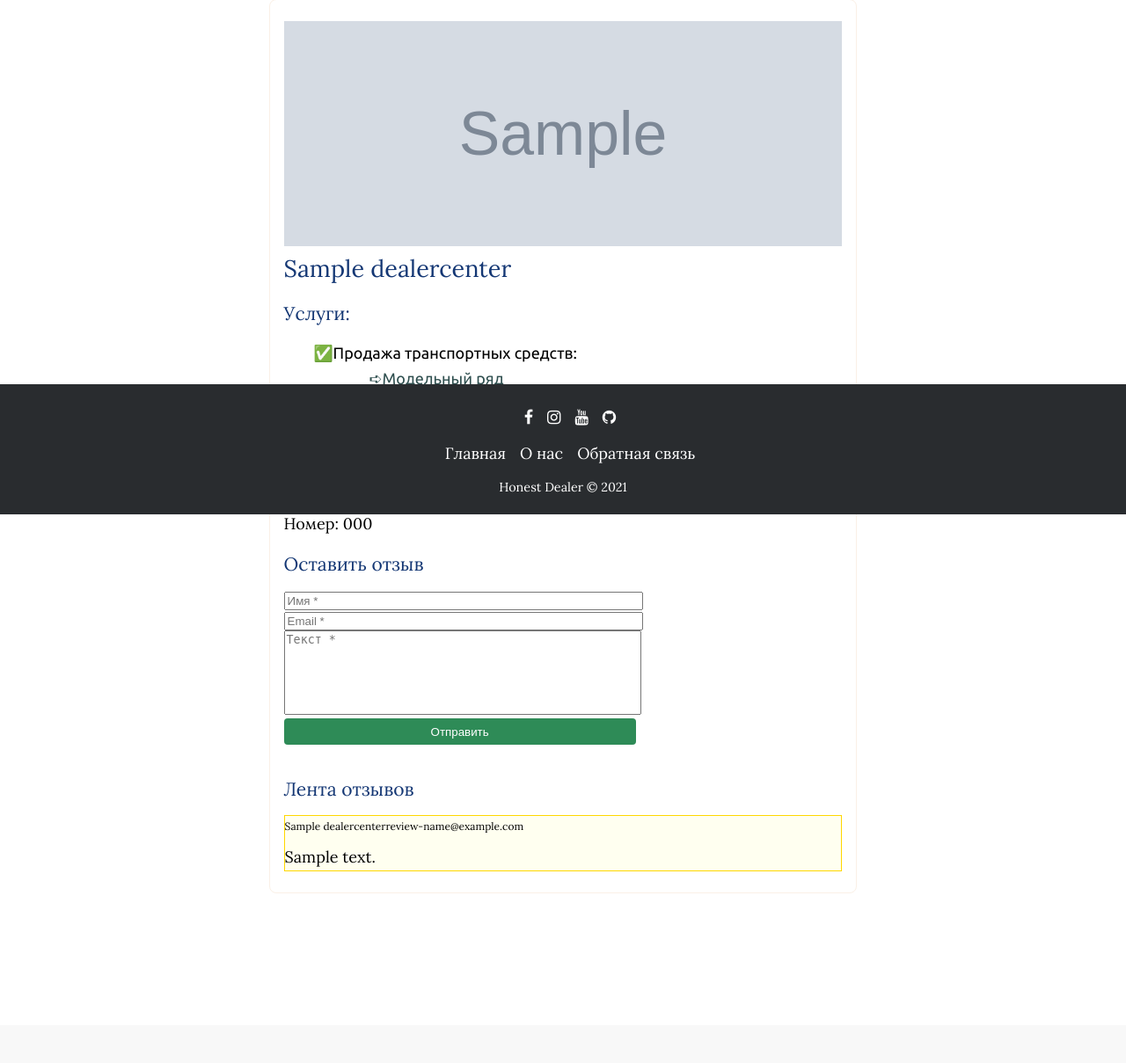
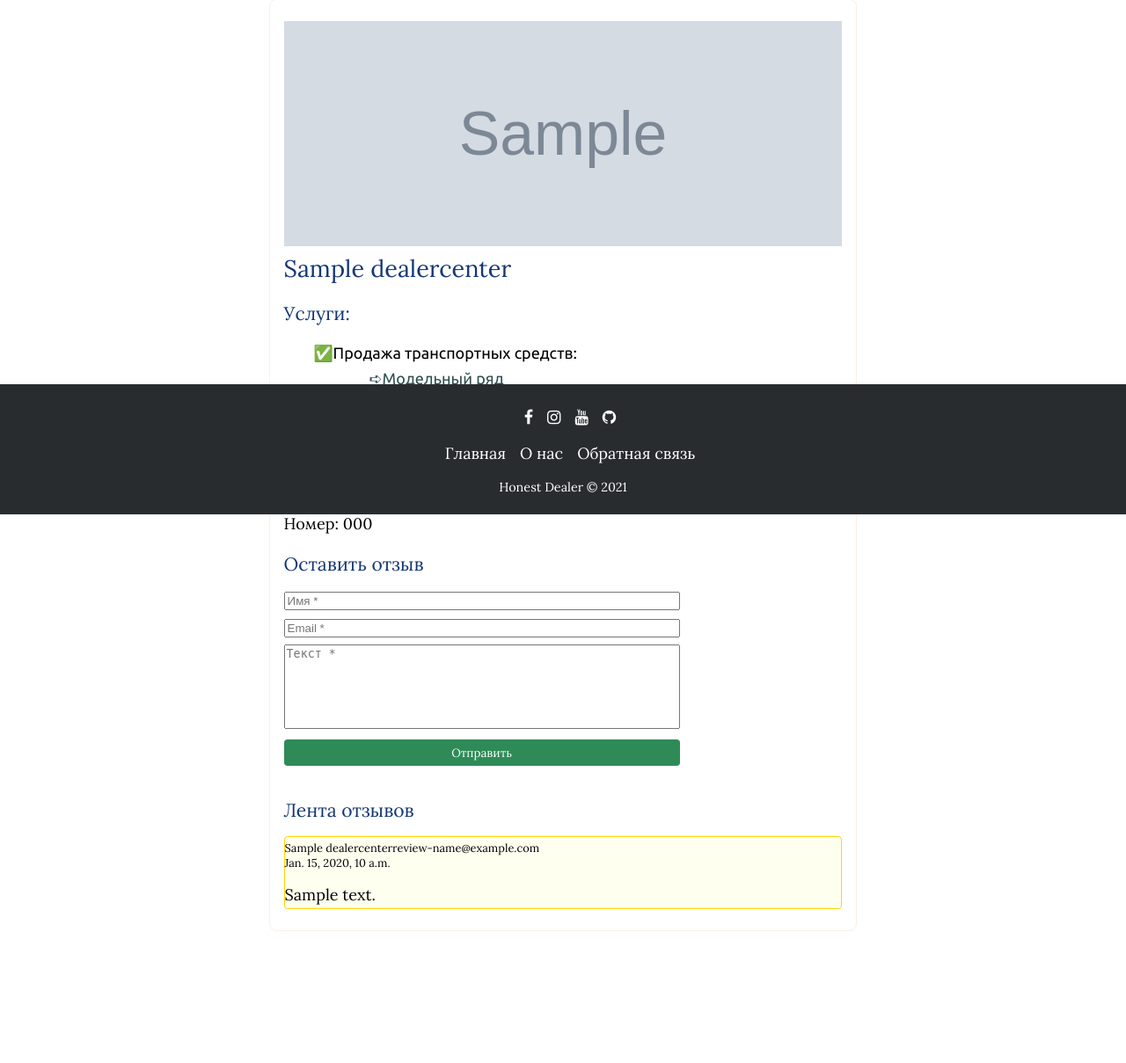
Before and after one commit to viktornikolaev1995/dealer, a Django app: a page that uses dealer/dealers_and_dealer_centers/templates/dealers_and_dealer_centers/dealer_center_detail.html in a window 1280 px wide. Shown: the part 215-1424 px from the top of the page at 88% size. Before the commit the page ends 1231 px from the top, so only its background shows below. Run offline with Django 3.2, Linux system fonts and the light colour scheme; tables that the repository leaves empty hold one stand-in row (values such as "Sample post"); grey boxes marked "Sample" are stand-in pictures; some libraries are stand-ins or nearby versions.

Commit message:
Добавление поля даты публикации для модели Отзывов дилерского центра

```diff
--- a/dealer/dealers_and_dealer_centers/models.py
+++ b/dealer/dealers_and_dealer_centers/models.py
@@ -1,3 +1,5 @@
+import datetime
+
 from django.contrib.auth.models import User
 from django.db import models
 
@@ -134,6 +136,7 @@ class DealerCenterReviews(models.Model):
 	name = models.CharField(max_length=255, verbose_name="Имя")
 	text = models.TextField(max_length=2500, verbose_name="Текст отзыва")
 	email = models.EmailField(verbose_name="Почта")
+	pub_date = models.DateTimeField(auto_now_add=True, verbose_name='Дата написания отзыва')
 	parent = models.ForeignKey(
 		'self',
 		on_delete=models.SET_NULL,
--- a/dealer/dealers_and_dealer_centers/static/dealers_and_dealer_centers/css/base.css
+++ b/dealer/dealers_and_dealer_centers/static/dealers_and_dealer_centers/css/base.css
@@ -313,7 +313,7 @@ li.vehicle-sales {
 }
 
 .form {
-    width: 400px;
+    width: 450px;
 }
 
 .form-title {
@@ -323,8 +323,8 @@ li.vehicle-sales {
 .form-content input,
 .form-content textarea {
     width: 100%;
-    /*box-sizing: border-box;*/
-    /*margin-bottom: .5rem;*/
+    box-sizing: border-box;
+    margin-bottom: .5rem;
 }
 
 .form-content textarea {
@@ -336,14 +336,13 @@ li.vehicle-sales {
 }*/
 
 .form-bttn {
-    margin:0;
     border: none;
     border-radius: 0.25rem;
     width: 100%;
     height: 30px;
     background-color: #2E8B57;
     color: #ffffff;
-    /*font-family: 'Lora', serif;*/
+    font-family: 'Lora', serif;
 }
 
 .vehicle-main,
@@ -357,6 +356,7 @@ li.vehicle-sales {
 
 .review {
     background-color: #fffff0;
+    border-radius: 0.25rem;
     margin-bottom: 0.5rem;
     border: 1px solid gold;
     padding: 0.25rem 0;
@@ -369,12 +369,12 @@ li.vehicle-sales {
 
 .review span {
     display: block;
-    font-size: 0.75rem;
-    margin-bottom: 1rem;
+    font-size: 0.8rem;
 }
 
 .review p {
-   margin: 0;
+   margin-top: 1rem;
+   margin-bottom: 0;
 }
 
 
--- a/dealer/dealers_and_dealer_centers/templates/dealers_and_dealer_centers/dealer_center_detail.html
+++ b/dealer/dealers_and_dealer_centers/templates/dealers_and_dealer_centers/dealer_center_detail.html
@@ -73,6 +73,7 @@
         {% for review in dealer_center.dealer_center_review.all %}
         <div class="review">
             <span>{{ review.name }}-{{ review.email }}</span>
+            <span>{{ review.pub_date }}</span>
             <p>{{ review.text }}</p>
         </div>
         {% endfor %}
```
Also changed, not shown: dealer/dealers_and_dealer_centers/migrations/0006_dealercenterreviews_pub_date.py (added).
